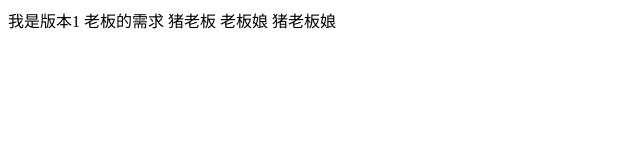
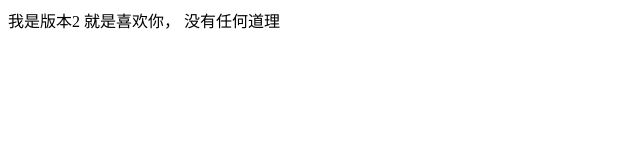
Before and after one commit to xiaolinzi7118/git-demo1, a plain HTML site: page index.html in a window 1280 px wide. Shown: the whole page, without its empty margins (0-640 px from the left). Drawn offline with Linux system fonts and the light colour scheme.

Commit message:
update files

```diff
--- a/index.html
+++ b/index.html
@@ -9,13 +9,11 @@
 </head>
 
 <body>
-    我是版本1
+    我是版本2
 
-    老板的需求
-    猪老板
+    就是喜欢你，
 
-    老板娘
-    猪老板娘
+    没有任何道理
 
 </body>
 
```
